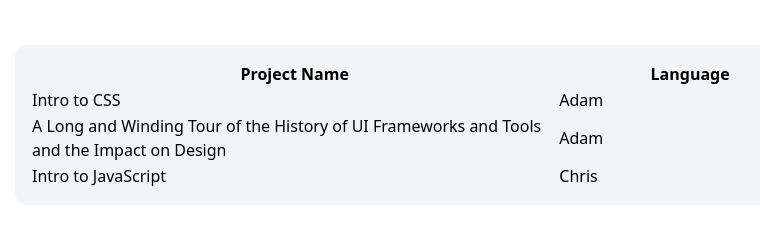
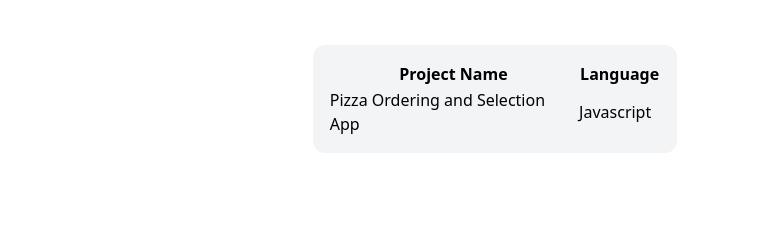
Before and after one commit to JackHarrisonDev/Personal-Website, a plain HTML site: page index.html in a window 1280 px wide. Shown: the part 95-320 px from the top of the page, without its empty margins (145-905 px from the left). Drawn offline with nearby package versions, Linux system fonts and the light colour scheme.

Commit message:
Made index, deleted scripts, styles, added tailwind css.

```diff
--- a/index.html
+++ b/index.html
@@ -10,26 +10,18 @@
     <div class="flex flex-col items-center justify-center mt-6">
        <h1 class="text-blue-500 text-4xl font-bold">Jack Harrison</h1>
        <h2 class="text-gray-400 text-xl">Software Engineering Student</h2>
-       <div class="flex flex-row w-3/4 mt-12 bg-gray-100 rounded-xl p-4">
+       <div class="flex flex-col mt-12 bg-gray-100 rounded-xl p-4 items-center justify-center">
         <table class="table-fixed">
           <thead>
             <tr>
-              <th class="w-1/2 ...">Project Name</th>
+              <th class="w-3/4">Project Name</th>
               <th class="w-1/4 ...">Language</th>
             </tr>
           </thead>
           <tbody>
             <tr>
-              <td>Intro to CSS</td>
-              <td>Adam</td>
-            </tr>
-            <tr>
-              <td>A Long and Winding Tour of the History of UI Frameworks and Tools and the Impact on Design</td>
-              <td>Adam</td>
-            </tr>
-            <tr>
-              <td>Intro to JavaScript</td>
-              <td>Chris</td>
+              <td>Pizza Ordering and Selection App</td>
+              <td>Javascript</td>
             </tr>
           </tbody>
         </table>
```
Also changed, not shown: script.js (deleted), style.css (deleted).
